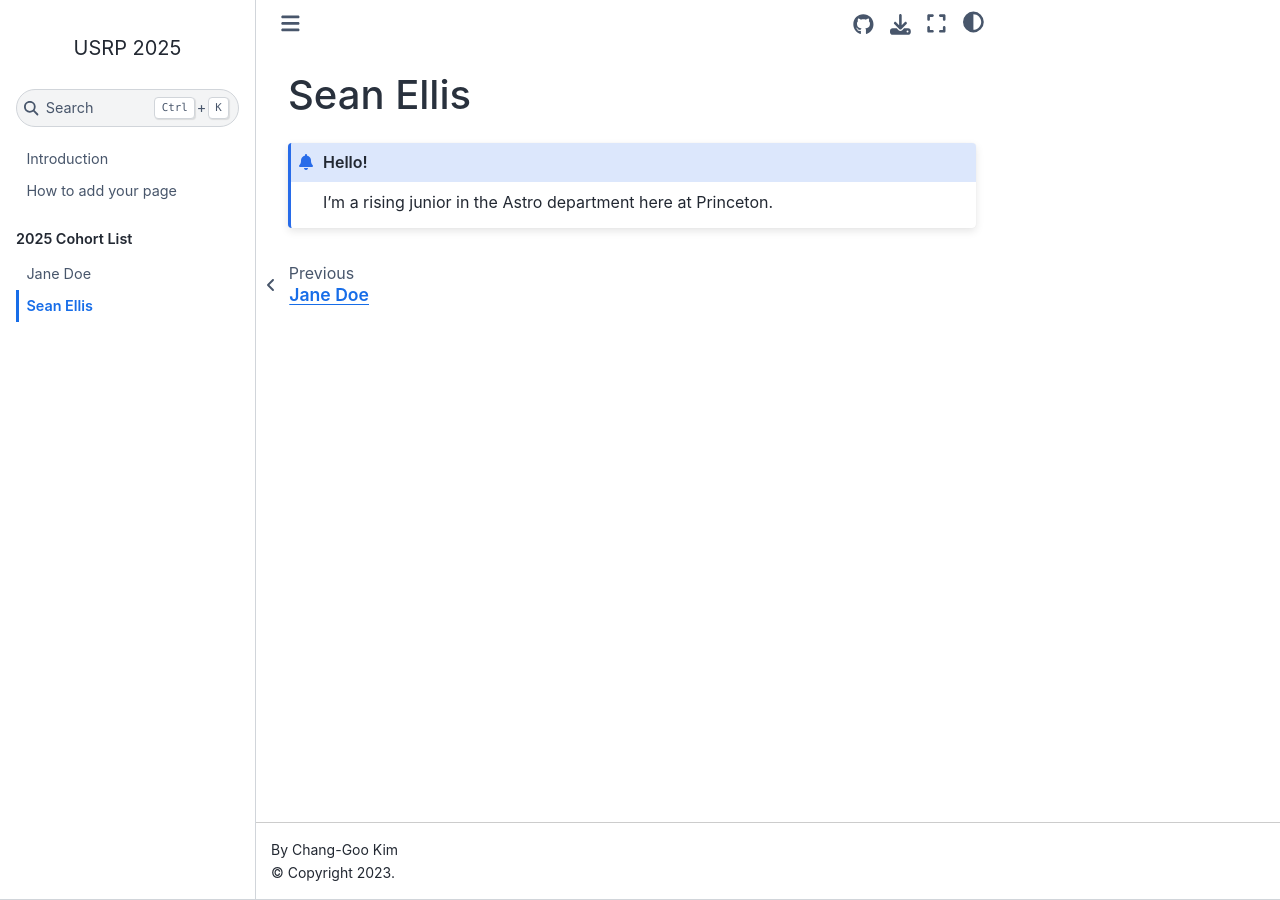
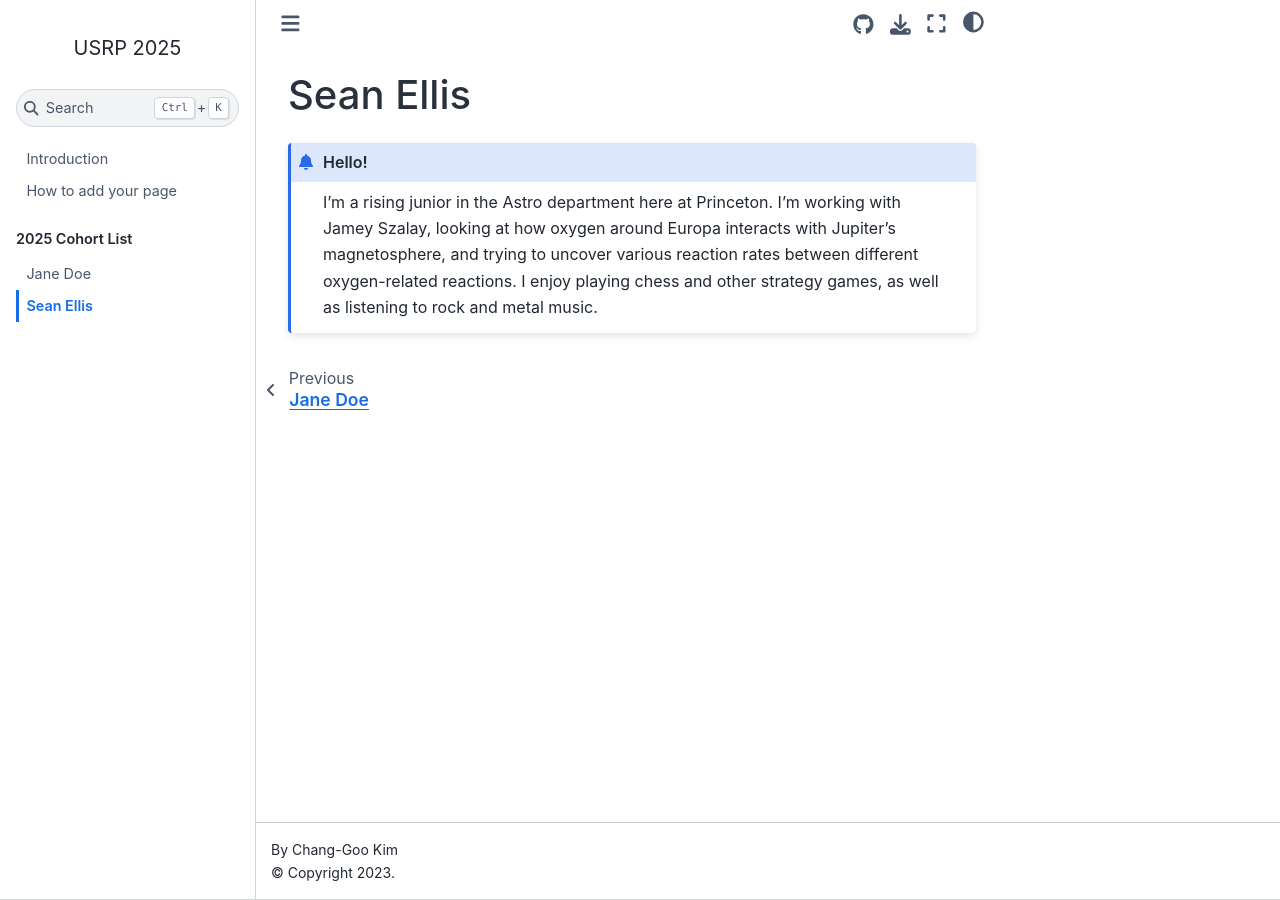
Before and after one commit to changgoo/usrp-introduction, a Jupyter Book: the page built from docs/students/sean_ellis.md, in a window 1280 px wide. Built offline with Jupyter Book 1.0.4 settings and Sphinx 7.4.7 and the Sphinx Book theme 1.1.4, drawn with Linux system fonts in a browser that asks for light colours.

Commit message:
Please include this vital piece of information

````diff
--- a/docs/students/sean_ellis.md
+++ b/docs/students/sean_ellis.md
@@ -2,6 +2,6 @@
 
 ```{admonition} Hello!
 
-I'm a rising junior in the Astro department here at Princeton.
+I'm a rising junior in the Astro department here at Princeton. I'm working with Jamey Szalay, looking at how oxygen around Europa interacts with Jupiter's magnetosphere, and trying to uncover various reaction rates between different oxygen-related reactions. I enjoy playing chess and other strategy games, as well as listening to rock and metal music.
 
 ```
````
